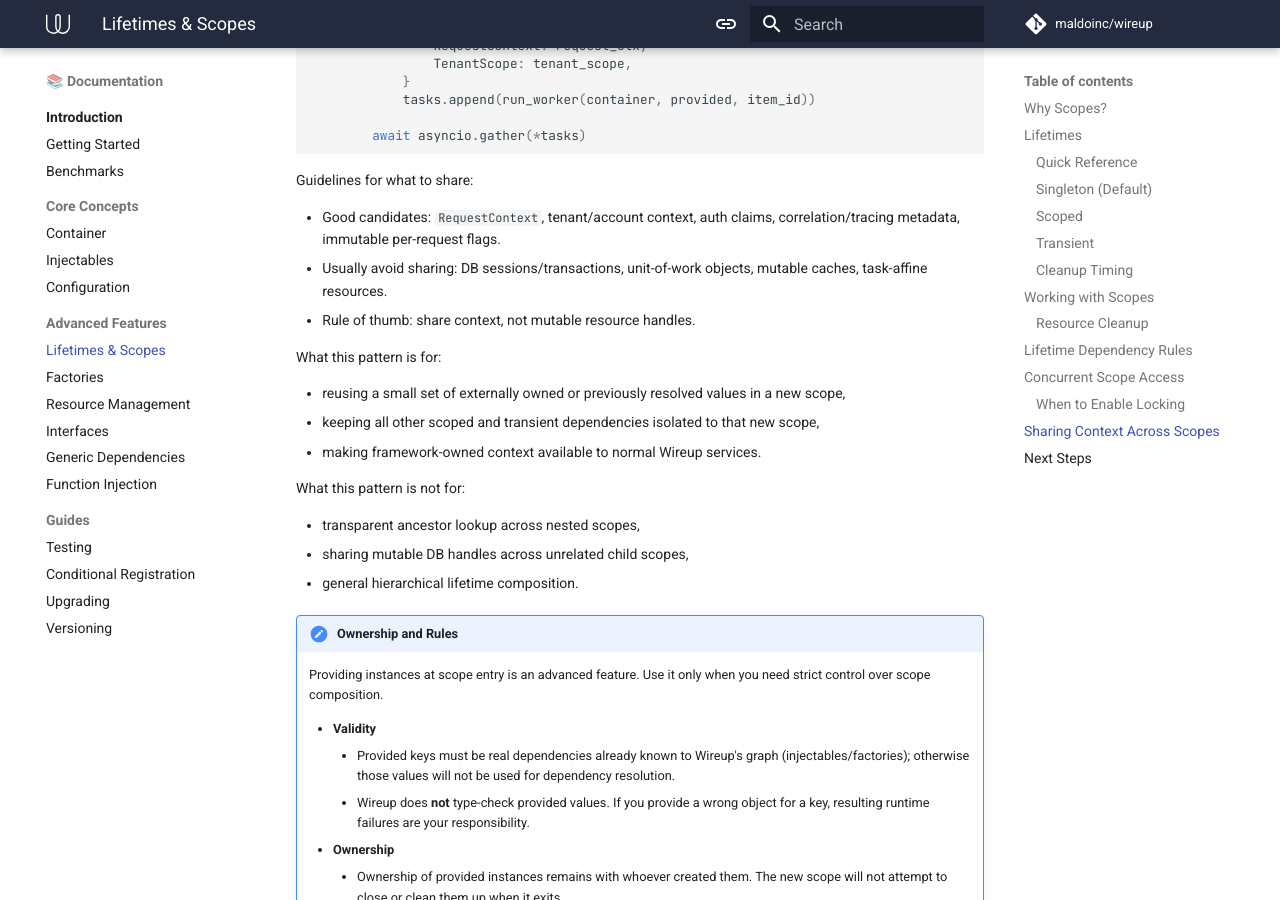
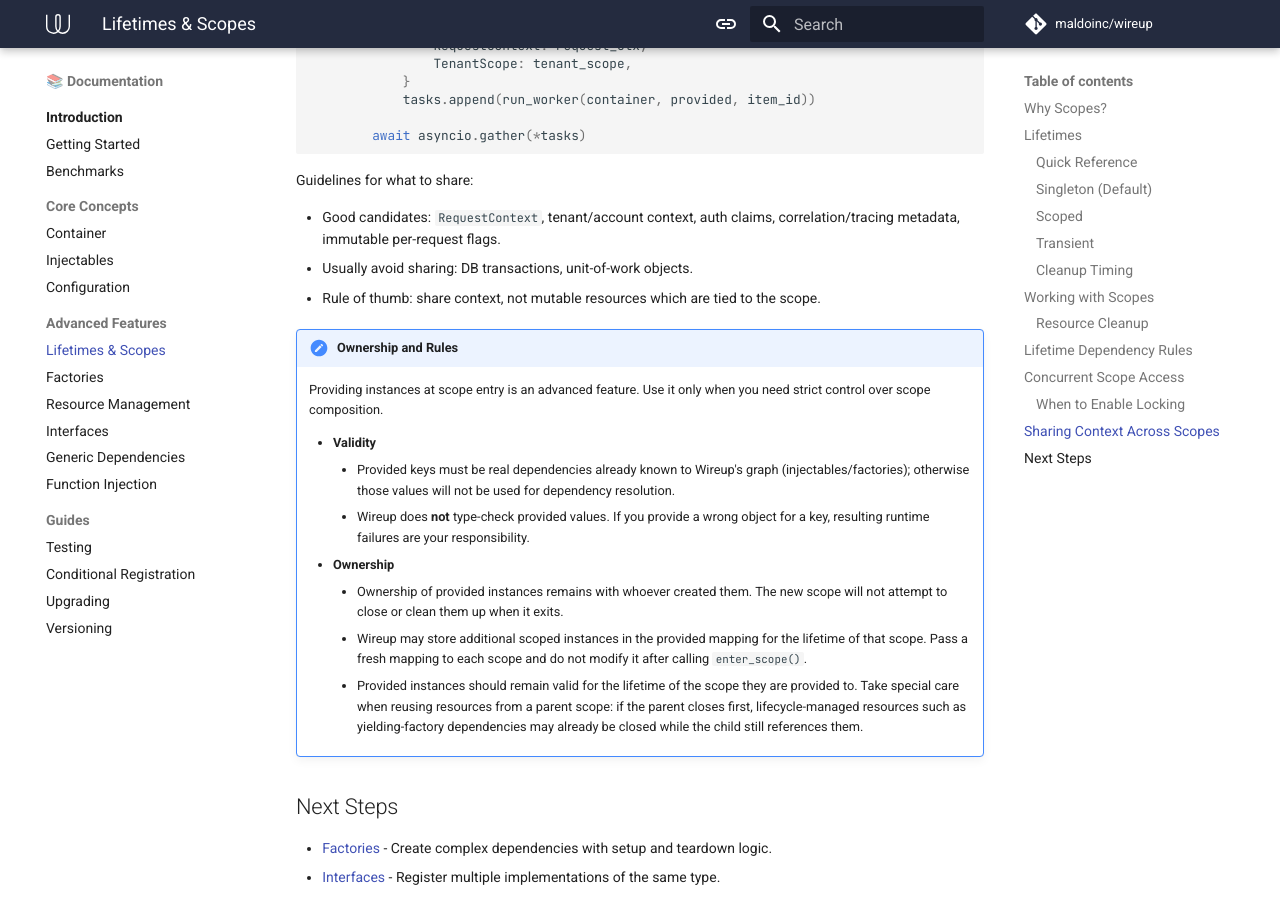
Before and after one commit to maldoinc/wireup, an MkDocs documentation site: the page built from docs/pages/lifetimes_and_scopes.md, in a window 1280 px wide and 900 px high, scrolled down 4621 px. Built offline with MkDocs 1.6.1 and Material for MkDocs 9.7.7, drawn with Linux system fonts in a browser that asks for light colours; comment, search, counter and statistics services are not loaded; the version menu is left out.

Commit message:
improve wording

```diff
--- a/docs/pages/lifetimes_and_scopes.md
+++ b/docs/pages/lifetimes_and_scopes.md
@@ -261,20 +261,8 @@ async def main():
 Guidelines for what to share:
 
 - Good candidates: `RequestContext`, tenant/account context, auth claims, correlation/tracing metadata, immutable per-request flags.
-- Usually avoid sharing: DB sessions/transactions, unit-of-work objects, mutable caches, task-affine resources.
-- Rule of thumb: share context, not mutable resource handles.
-
-What this pattern is for:
-
-- reusing a small set of externally owned or previously resolved values in a new scope,
-- keeping all other scoped and transient dependencies isolated to that new scope,
-- making framework-owned context available to normal Wireup services.
-
-What this pattern is not for:
-
-- transparent ancestor lookup across nested scopes,
-- sharing mutable DB handles across unrelated child scopes,
-- general hierarchical lifetime composition.
+- Usually avoid sharing: DB transactions, unit-of-work objects.
+- Rule of thumb: share context, not mutable resources which are tied to the scope.
 
 !!! note "Ownership and Rules"
 
```
Also changed, not shown: readme.md.
